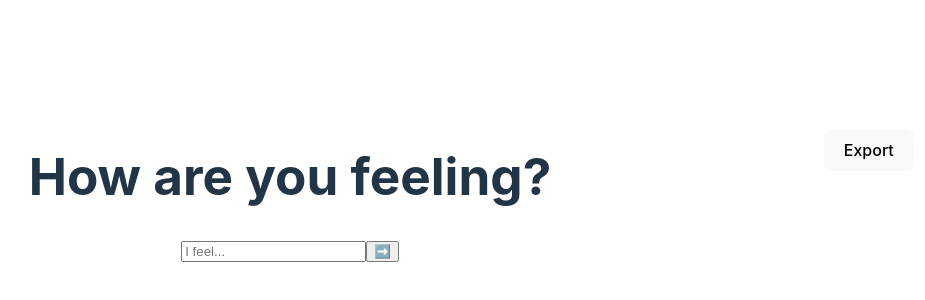
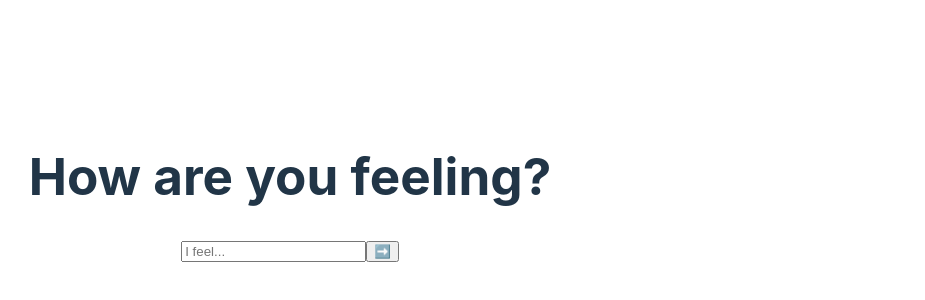
Before and after one commit to Mitame/thoughts, a React (Vite) app: page / in a window 1280 px wide. Shown: the part 212-512 px from the top of the page, without its empty margins (350-1275 px from the left). Built offline with nearby package versions, Linux system fonts and the light colour scheme.

Commit message:
Add page routing

```diff
--- a/package.json
+++ b/package.json
@@ -12,7 +12,8 @@
   "dependencies": {
     "papaparse": "^5.4.1",
     "react": "^18.2.0",
-    "react-dom": "^18.2.0"
+    "react-dom": "^18.2.0",
+    "react-router-dom": "^6.23.0"
   },
   "devDependencies": {
     "@types/papaparse": "^5.3.14",
--- a/src/App.tsx
+++ b/src/App.tsx
@@ -1,13 +1,25 @@
-import EntryPage from "./pages/entry/EntryPage";
-import HistoryPage from "./pages/history/HistoryPage";
+import { lazy } from "react";
 import ThoughtStorageProvider from "./providers/ThoughtStorageProvider";
+import { RouterProvider, createBrowserRouter } from "react-router-dom";
+const HistoryPage = lazy(() => import("./pages/history/HistoryPage"))
+const EntryPage = lazy(() => import("./pages/entry/EntryPage"))
+
+const router = createBrowserRouter([
+  {
+    path: "/",
+    element: <EntryPage />
+  },
+  {
+    path: "/history",
+    element: <HistoryPage />
+  },
+]);
 
 function App() {
   return (
     <>
       <ThoughtStorageProvider>
-        <HistoryPage />
-        <EntryPage />
+        <RouterProvider router={router} />
       </ThoughtStorageProvider>
     </>
   );
```
